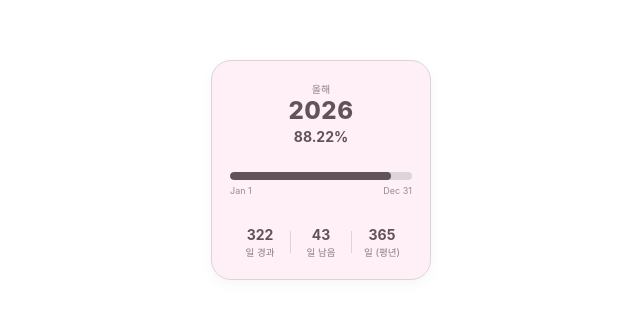
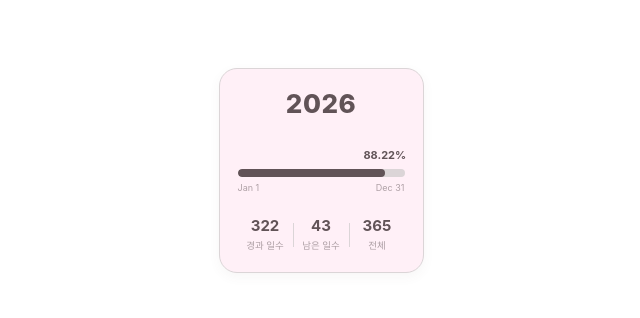
Before and after one commit to qhgus8203/notion-tracker-wiget, a plain HTML site: page index.html in a window 1280 px wide. Shown: the part 230-548 px from the top of the page, without its empty margins (319-959 px from the left). Drawn offline with Linux system fonts and the light colour scheme.

Commit message:
Add files via upload

```diff
--- a/index.html
+++ b/index.html
@@ -20,14 +20,14 @@
             height: 100vh;
         }
 
-        /* 정사각형 컴팩트 틀 */
+        /* 콤팩트 정사각형 카드 (여백 축소 및 균형 조정) */
         .widget-card {
-            width: 220px;
-            height: 220px;
+            width: 205px;
+            height: 205px;
             background-color: #FFF0F7;
             border: 1px solid #DBD5D7;
-            border-radius: 20px;
-            padding: 20px 18px;
+            border-radius: 18px;
+            padding: 22px 18px 20px;
             display: flex;
             flex-direction: column;
             justify-content: space-between;
@@ -35,42 +35,39 @@
             box-shadow: 0 4px 12px rgba(97, 83, 87, 0.05);
         }
 
-        /* 상단 연도 및 퍼센트 */
-        .header-group {
-            text-align: center;
-            display: flex;
-            flex-direction: column;
-            gap: 2px;
-        }
-
-        .sub-label {
-            font-size: 10px;
-            color: #615357;
-            opacity: 0.7;
-            font-weight: 500;
-        }
-
+        /* 상단 연도 */
         .year-title {
-            font-size: 24px;
+            font-size: 26px;
             font-weight: 800;
             color: #615357;
             letter-spacing: 0.5px;
-            line-height: 1.1;
+            line-height: 1;
         }
 
-        .percent-title {
-            font-size: 14px;
-            font-weight: 700;
-            color: #615357;
-            margin-top: 2px;
-        }
-
-        /* 프로그레스바 영역 */
+        /* 프로그레스바 + 움직이는 퍼센트 영역 */
         .progress-container {
             width: 100%;
             display: flex;
             flex-direction: column;
             gap: 5px;
+            margin-top: 6px;
+        }
+
+        .percent-track {
+            position: relative;
+            width: 100%;
+            height: 16px;
+        }
+
+        .percent-badge {
+            position: absolute;
+            top: 0;
+            transform: translateX(-50%);
+            font-size: 11px;
+            font-weight: 700;
+            color: #615357;
+            white-space: nowrap;
+            transition: left 0.5s ease;
         }
 
         .progress-bar-bg {
@@ -94,7 +91,7 @@
             justify-content: space-between;
             font-size: 9px;
             color: #615357;
-            opacity: 0.65;
+            opacity: 0.5;
             font-family: monospace;
         }
 
@@ -102,35 +99,37 @@
         .stats-row {
             width: 100%;
             display: flex;
-            justify-content: space-around;
+            justify-content: space-between;
             align-items: center;
-            padding-top: 4px;
         }
 
         .stat-item {
             display: flex;
             flex-direction: column;
             align-items: center;
-            gap: 2px;
+            gap: 3px;
             flex: 1;
         }
 
         .stat-number {
-            font-size: 14px;
+            font-size: 15px;
             font-weight: 700;
             color: #615357;
+            line-height: 1.1;
         }
 
+        /* 라벨 투명도 상향 (더 은은하게) */
         .stat-desc {
             font-size: 9.5px;
+            font-weight: 500;
             color: #615357;
-            opacity: 0.75;
+            opacity: 0.52;
         }
 
         /* 세로 구분선 */
         .divider {
             width: 1px;
-            height: 22px;
+            height: 24px;
             background-color: #DBD5D7;
         }
     </style>
@@ -138,15 +137,14 @@
 <body>
 
     <div class="widget-card">
-        <!-- 상단: 올해 / 연도 / 진행률% -->
-        <div class="header-group">
-            <span class="sub-label">올해</span>
-            <div class="year-title" id="yearText">2026</div>
-            <div class="percent-title" id="percentText">0.00%</div>
-        </div>
+        <!-- 상단: 연도만 단독 배치 -->
+        <div class="year-title" id="yearText">2026</div>
 
-        <!-- 중단: 프로그레스바 + Jan 1 ~ Dec 31 -->
+        <!-- 중단: 그래프 끝에 따라 움직이는 퍼센트 + 프로그레스바 -->
         <div class="progress-container">
+            <div class="percent-track">
+                <span class="percent-badge" id="percentText">0.00%</span>
+            </div>
             <div class="progress-bar-bg">
                 <div class="progress-bar-fill" id="progressFill"></div>
             </div>
@@ -156,21 +154,21 @@
             </div>
         </div>
 
-        <!-- 하단: 경과 / 남음 / 전체 일수 가로 배열 -->
+        <!-- 하단: 경과 일수 / 남은 일수 / 전체 -->
         <div class="stats-row">
             <div class="stat-item">
                 <span class="stat-number" id="passedDays">0</span>
-                <span class="stat-desc">일 경과</span>
+                <span class="stat-desc">경과 일수</span>
             </div>
             <div class="divider"></div>
             <div class="stat-item">
                 <span class="stat-number" id="leftDays">0</span>
-                <span class="stat-desc">일 남음</span>
+                <span class="stat-desc">남은 일수</span>
             </div>
             <div class="divider"></div>
             <div class="stat-item">
                 <span class="stat-number" id="totalDays">365</span>
-                <span class="stat-desc" id="yearTypeDesc">일 (평년)</span>
+                <span class="stat-desc">전체</span>
             </div>
         </div>
     </div>
@@ -180,25 +178,27 @@
             const now = new Date();
             const year = now.getFullYear();
 
-            // 윤년 판별
             const isLeapYear = (year % 4 === 0 && year % 100 !== 0) || (year % 400 === 0);
             const totalDays = isLeapYear ? 366 : 365;
 
             const start = new Date(year, 0, 1);
-
-            // 경과 일수 및 남은 일수 계산
             const passedDays = Math.floor((now - start) / (1000 * 60 * 60 * 24)) + 1;
             const leftDays = totalDays - passedDays;
-            const percent = ((passedDays / totalDays) * 100).toFixed(2);
+            const rawPercent = (passedDays / totalDays) * 100;
+            const percent = rawPercent.toFixed(2);
 
-            // HTML 반영
+            const percentEl = document.getElementById('percentText');
             document.getElementById('yearText').textContent = year;
-            document.getElementById('percentText').textContent = percent + '%';
+            percentEl.textContent = percent + '%';
             document.getElementById('progressFill').style.width = percent + '%';
+
+            // 퍼센트 숫자가 바 끝을 따라가되, 양 끝(0% 또는 100% 근처)에서 카드 밖으로 잘리지 않도록 보정
+            const clampedPos = Math.min(Math.max(rawPercent, 10), 90);
+            percentEl.style.left = clampedPos + '%';
+
             document.getElementById('passedDays').textContent = passedDays;
             document.getElementById('leftDays').textContent = leftDays;
             document.getElementById('totalDays').textContent = totalDays;
-            document.getElementById('yearTypeDesc').textContent = isLeapYear ? '일 (윤년)' : '일 (평년)';
         }
 
         updateYearProgress();
```
